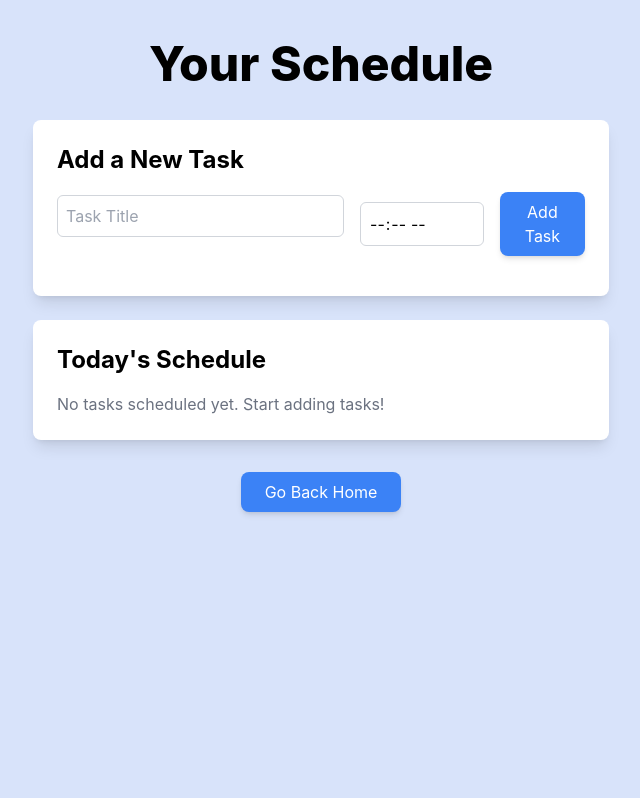
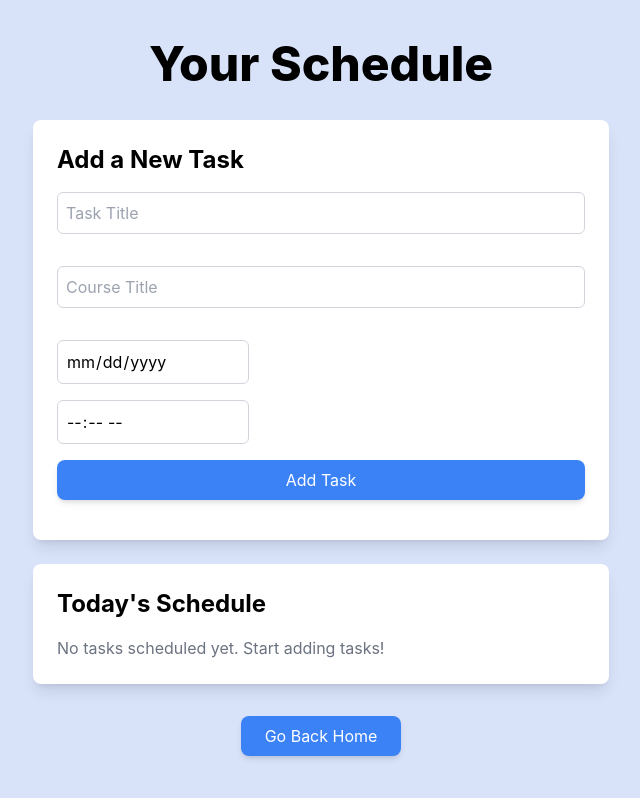
Before and after one commit to HenryWHM/hackaton-devsoc, a React (Create React App) app in the folder frontend/: page /schedule in a window 1280 px wide. Shown: the whole page, without its empty margins (319-959 px from the left). Built offline with nearby package versions, Linux system fonts and the light colour scheme.

Commit message:
Made some final adjustments to 'Add a Task' component

```diff
--- a/frontend/src/pages/SchedulePage.jsx
+++ b/frontend/src/pages/SchedulePage.jsx
@@ -9,15 +9,19 @@ const SchedulePage = () => {
 
   // State for managing the new schedule input and the list of schedules
   const [newTask, setNewTask] = useState('');
+  const [newCourse, setNewCourse] = useState('');
   const [newTime, setNewTime] = useState('');
+  const [newDate, setNewDate] = useState('');
   const [scheduleList, setScheduleList] = useState([]);
 
   // Add new task to the schedule list
   const handleAddTask = () => {
     if (newTask && newTime) {
-      const newSchedule = { task: newTask, time: newTime };
+      const newSchedule = { task: newTask, course: newCourse, date: newDate, time: newTime };
       setScheduleList([...scheduleList, newSchedule]);
       setNewTask('');  // Clear input fields after adding
+      setNewCourse('');
+      setNewDate('');
       setNewTime('');
     }
   };
@@ -33,19 +37,32 @@ const SchedulePage = () => {
       {/* Page Title */}
       <h1 className="text-5xl font-extrabold mb-8">Your Schedule</h1>
 
-      {/* Input for Task and Time */}
+      {/* Input for Task, Date and Time */}
       <div className="w-full max-w-xl bg-white dark:bg-gray-800 rounded-lg shadow-lg p-6 mb-6">
         <h2 className="text-2xl font-bold mb-4">Add a New Task</h2>
-        <div className="flex flex-col sm:flex-row items-center gap-4 mb-4">
+        <div className="flex flex-col gap-4 mb-4">
           <input
-            className="p-2 border border-gray-300 dark:border-gray-700 rounded-md mb-4 w-full bg-white text-black dark:bg-gray-900 dark:text-white"
+            className="p-2 border border-gray-300 dark:border-gray-700 rounded-md mb-4 w-full bg-white text-black dark:bg-gray-900 dark:text-white w-full"
             type="text"
             placeholder="Task Title"
             value={newTask}
             onChange={(e) => setNewTask(e.target.value)}
           />
           <input
-            className="w-full sm:w-48 p-2 border border-gray-300 dark:border-gray-700 rounded-md bg-white dark:bg-gray-900 text-black dark:text-white"
+            className="p-2 border border-gray-300 dark:border-gray-700 rounded-md mb-4 w-full bg-white text-black dark:bg-gray-900 dark:text-white w-full"
+            type="text"
+            placeholder="Course Title"
+            value={newCourse}
+            onChange={(e) => setNewCourse(e.target.value)}
+          />
+          <input
+            className="w-full sm:w-48 p-2 border border-gray-300 dark:border-gray-700 rounded-md bg-white dark:bg-gray-900 text-black dark:text-white w-full"
+            type="date"
+            value={newDate}
+            onChange={(e) => setNewDate(e.target.value)}
+          />
+          <input
+            className="w-full sm:w-48 p-2 border border-gray-300 dark:border-gray-700 rounded-md bg-white dark:bg-gray-900 text-black dark:text-white w-full"
             type="time"
             value={newTime}
             onChange={(e) => setNewTime(e.target.value)}
@@ -70,6 +87,8 @@ const SchedulePage = () => {
               <li key={index} className="flex justify-between items-center p-4 bg-gray-50 dark:bg-gray-900 rounded-md">
                 <div>
                   <p className="font-semibold text-lg">{item.task}</p>
+                  <p className="font-semibold text-lg">{item.course}</p>
+                  <p className="text-sm text-gray-600 dark:text-gray-400">{item.date}</p>
                   <p className="text-sm text-gray-600 dark:text-gray-400">{item.time}</p>
                 </div>
                 <button
--- a/frontend/src/styles/SchedulePage.css
+++ b/frontend/src/styles/SchedulePage.css
@@ -6,3 +6,13 @@ input[type="time"]::-webkit-calendar-picker-indicator {
   .dark input[type="time"]::-webkit-calendar-picker-indicator {
     filter: invert(0%); /* White for dark mode */
   }
+
+  /* Style the date picker icon (for Webkit-based browsers) */
+input[type="date"]::-webkit-calendar-picker-indicator {
+    filter: invert(100%); /* Black icon for light mode */
+  }
+
+  /* Style the date picker icon for dark mode */
+  .dark input[type="date"]::-webkit-calendar-picker-indicator {
+    filter: invert(0%); /* White icon for dark mode */
+  }
```
